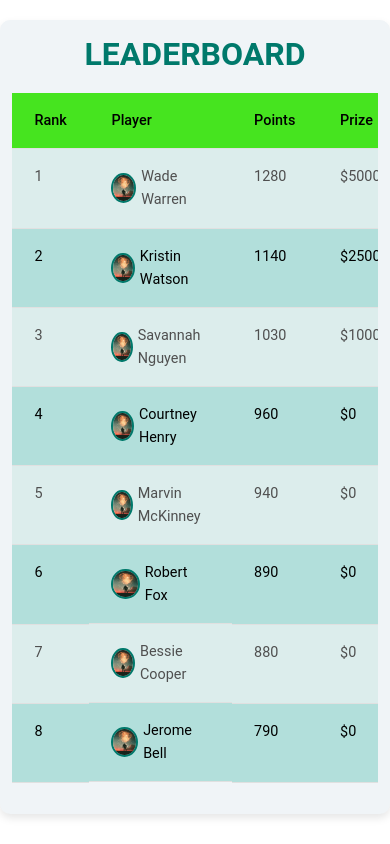
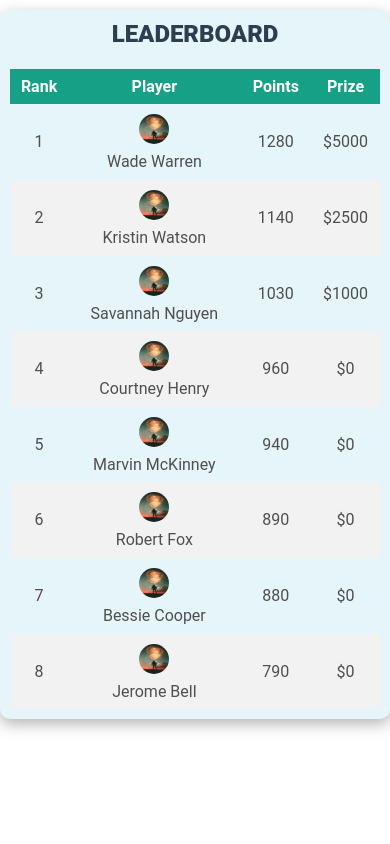
Before and after one commit to atmabodha/utmt-hackathon-platform, a React (Create React App) app in the folder front-end/coding_contest_app/: page /leaderboard in a window 390 px wide. Built offline with nearby package versions, Linux system fonts and the light colour scheme.

Commit message:
fixing oval image, reducing gap b/w col and make blinking row

```diff
--- a/front-end/coding_contest_app/src/host/leaderboard/Leaderboard.css
+++ b/front-end/coding_contest_app/src/host/leaderboard/Leaderboard.css
@@ -1,58 +1,126 @@
-.leaderboard-container {
-  background-color: #f0f4f7;
+.leaderboard {
+  width: 80%;
+  margin: 50px auto;
+  background: #e5f5f9;
   border-radius: 10px;
-  padding: 30px;
-  box-shadow: 0 4px 8px rgba(0, 0, 0, 0.1);
-  margin-top: 20px;
+  padding: 20px;
+  box-shadow: 0 5px 15px rgba(0, 0, 0, 0.3);
 }
 
-.leaderboard-title {
+.title {
+  text-align: center;
+  font-size: 2.5em;
+  color: #2c3e50;
   margin-bottom: 20px;
-  color: #00796b;
-  font-weight: bold;
-  font-size: 2.5rem;
-  text-align: center;
 }
 
-.table thead {
-  background-color: #46e41f;
+table {
+  width: 100%;
+  border-collapse: collapse;
+}
+
+th,
+td {
+  padding: 15px;
+  text-align: left;
+  border-bottom: 1px solid #ddd;
+}
+
+th {
+  background: #16a085;
   color: white;
 }
 
-.table tbody tr {
-  background-color: #b2dfdb;
-  color: #004d40;
+tr:nth-child(even) {
+  background-color: #f2f2f2;
 }
 
-.table tbody tr:nth-child(odd) {
-  background-color: #e0f2f1;
-}
-
-.table tbody tr:hover {
-  background-color: #80cbc4;
-  color: #004d40;
+.player-info {
+  display: flex;
+  align-items: center;
 }
 
 .player-img {
-  margin-right: 10px;
-  border-radius: 50%;
   width: 40px;
   height: 40px;
-  border: 2px solid #00796b;
+  border-radius: 50%;
+  margin-right: 10px;
 }
 
-@media (max-width: 576px) {
+@media (max-width: 768px) {
+  .leaderboard {
+    width: 90%;
+    margin: 20px auto;
+    padding: 10px;
+  }
+
+  .title {
+    font-size: 2em;
+  }
+
+  th,
+  td {
+    padding: 10px;
+  }
+
   .player-img {
     width: 30px;
     height: 30px;
     margin-right: 5px;
   }
+}
 
-  .leaderboard-container {
-    padding: 15px;
+@media (max-width: 412px) {
+  .leaderboard {
+    width: 100%;
+    margin: 10px auto;
+    padding: 10px;
   }
 
-  .leaderboard-title {
-    font-size: 2rem;
+  .title {
+    font-size: 1.5em;
+  }
+
+  th,
+  td {
+    padding: 5px;
+    text-align: center;
+  }
+
+  .player-info {
+    display: flex;
+    flex-direction: column;
+    align-items: center;
+  }
+
+  .player-img {
+    width: 30px;
+    height: 30px;
+    border-radius: 50%;
+    margin: 5px 0;
+  }
+
+  th:nth-child(1),
+  td:nth-child(1),
+  th:nth-child(2),
+  td:nth-child(2),
+  th:nth-child(3),
+  td:nth-child(3),
+  th:nth-child(4),
+  td:nth-child(4) {
+    text-align: center;
   }
 }
+
+/* Hover effect */
+tr:hover {
+  background-color: #d1f2eb; /* Change to desired hover color */
+  animation: blink 0.5s step-end infinite alternate; /* Blink effect */
+}
+
+/* Keyframes for blink effect */
+@keyframes blink {
+  50% {
+    background-color: #a3e4d7;
+  }
+}
--- a/front-end/coding_contest_app/src/host/leaderboard/Leaderboard.js
+++ b/front-end/coding_contest_app/src/host/leaderboard/Leaderboard.js
@@ -1,15 +1,9 @@
 import React from "react";
-import "./Leaderboard.css";
-import profile1 from "./Leaderboard Assets/profile1.jpeg"; // Ensure the image path is correct
+import "./Leaderboard.css"; // We'll create this CSS file next
+import profile1 from "./Leaderboard Assets/profile1.jpeg";
 
 const data = [
-  {
-    rank: 1,
-    name: "Wade Warren",
-    points: 1280,
-    prize: "$5000",
-    img: profile1,
-  },
+  { rank: 1, name: "Wade Warren", points: 1280, prize: "$5000", img: profile1 },
   {
     rank: 2,
     name: "Kristin Watson",
@@ -24,65 +18,32 @@ const data = [
     prize: "$1000",
     img: profile1,
   },
-  {
-    rank: 4,
-    name: "Courtney Henry",
-    points: 960,
-    prize: "$0",
-    img: profile1,
-  },
-  {
-    rank: 5,
-    name: "Marvin McKinney",
-    points: 940,
-    prize: "$0",
-    img: profile1,
-  },
-  {
-    rank: 6,
-    name: "Robert Fox",
-    points: 890,
-    prize: "$0",
-    img: profile1,
-  },
-  {
-    rank: 7,
-    name: "Bessie Cooper",
-    points: 880,
-    prize: "$0",
-    img: profile1,
-  },
-  {
-    rank: 8,
-    name: "Jerome Bell",
-    points: 790,
-    prize: "$0",
-    img: profile1,
-  },
+  { rank: 4, name: "Courtney Henry", points: 960, prize: "$0", img: profile1 },
+  { rank: 5, name: "Marvin McKinney", points: 940, prize: "$0", img: profile1 },
+  { rank: 6, name: "Robert Fox", points: 890, prize: "$0", img: profile1 },
+  { rank: 7, name: "Bessie Cooper", points: 880, prize: "$0", img: profile1 },
+  { rank: 8, name: "Jerome Bell", points: 790, prize: "$0", img: profile1 },
   // Add more entries as needed
 ];
 
 const Leaderboard = () => {
   return (
-    <div className="container-md leaderboard-container">
-      <div className="row">
-        <div className="col-12">
-          <h1 className="leaderboard-title">LEADERBOARD</h1>
-          <div className="table-responsive">
-            <table className="table table-striped">
+    <div className="leaderboard">
+      <h1 className="title">LEADERBOARD</h1>
+      <table>
         <thead>
           <tr>
-                  <th scope="col">Rank</th>
-                  <th scope="col">Player</th>
-                  <th scope="col">Points</th>
-                  <th scope="col">Prize</th>
+            <th>Rank</th>
+            <th>Player</th>
+            <th>Points</th>
+            <th>Prize</th>
           </tr>
         </thead>
         <tbody>
           {data.map((player, index) => (
             <tr key={index}>
               <td>{player.rank}</td>
-                    <td className="d-flex align-items-center">
+              <td className="player-info">
                 <img
                   src={player.img}
                   alt={player.name}
@@ -97,9 +58,6 @@ const Leaderboard = () => {
         </tbody>
       </table>
     </div>
-        </div>
-      </div>
-    </div>
   );
 };
 
```
Lines whose indentation alone changed are shown as unchanged.
